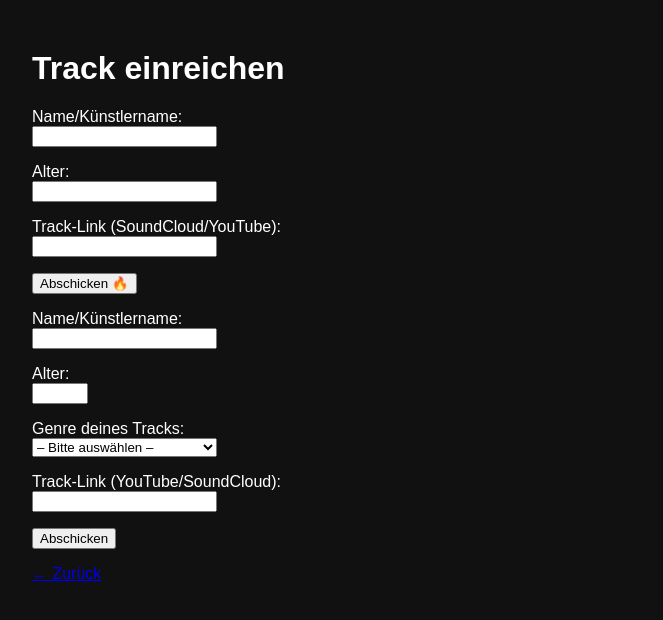
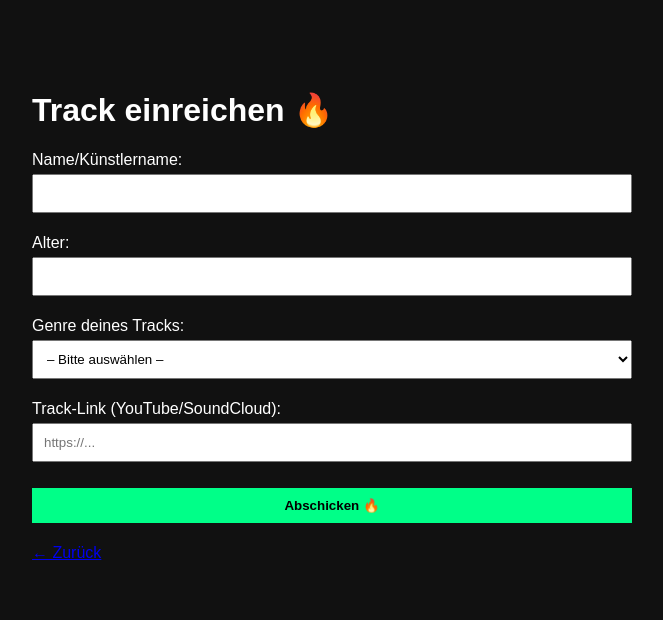
Before and after one commit to Carlo39-coder/Jumper-Music-Eval, a Flask app: page /submit in a window 1280 px wide. Shown: the top 620 px of the page, without its empty margins (308-971 px from the left). Run offline with Flask 3, Linux system fonts and the light colour scheme.

Commit message:
Enhance submit form with labels and styling
Updated form layout and added labels for clarity.

```diff
--- a/templates/submit.html
+++ b/templates/submit.html
@@ -3,20 +3,14 @@
 <head>
     <meta charset="utf-8">
     <title>Track einreichen – Jumper</title>
-    <style>body { font-family: Arial; max-width: 600px; margin: 50px auto; background: #111; color: #fff; }</style>
+    <style>body { font-family: Arial; max-width: 600px; margin: 50px auto; background: #111; color: #fff; padding: 20px; } input, select { width: 100%; padding: 10px; margin: 5px 0; box-sizing: border-box; } input[type=submit] { background: #00ff88; color: #000; font-weight: bold; border: none; cursor: pointer; }</style>
 </head>
 <body>
-    <h1>Track einreichen</h1>
+    <h1>Track einreichen 🔥</h1>
     <form method="POST">
-        <p>Name/Künstlername:<br><input type="text" name="name" required></p>
-        <p>Alter:<br><input type="number" name="alter" required></p>
-        <p>Track-Link (SoundCloud/YouTube):<br><input type="text" name="track" required></p>
-        <p><input type="submit" value="Abschicken 🔥"></p>
-    <form method="POST">
-    <p>Name/Künstlername:<br><input type="text" name="name" required></p>
-    <p>Alter:<br><input type="number" name="alter" min="13" max="99" required></p>
-
-    <p>Genre deines Tracks:<br>
+        <p><label>Name/Künstlername:<br><input type="text" name="name" required></label></p>
+        <p><label>Alter:<br><input type="number" name="alter" min="13" max="99" required></label></p>
+        <p><label>Genre deines Tracks:<br>
             <select name="genre" required>
                 <option value="">– Bitte auswählen –</option>
                 <option value="oldschool">Old School / Boom Bap</option>
@@ -28,10 +22,9 @@
                 <option value="trap">Trap</option>
                 <option value="cloud">Cloud Rap / Hashtag-Rap</option>
             </select>
-    </p>
-
-    <p>Track-Link (YouTube/SoundCloud):<br><input type="text" name="track" required></p>
-    <p><input type="submit" value="Abschicken"></p>
+        </label></p>
+        <p><label>Track-Link (YouTube/SoundCloud):<br><input type="text" name="track" placeholder="https://..." required></label></p>
+        <p><input type="submit" value="Abschicken 🔥"></p>
     </form>
     <p><a href="/">← Zurück</a></p>
 </body>
```
Lines whose indentation alone changed are shown as unchanged.
